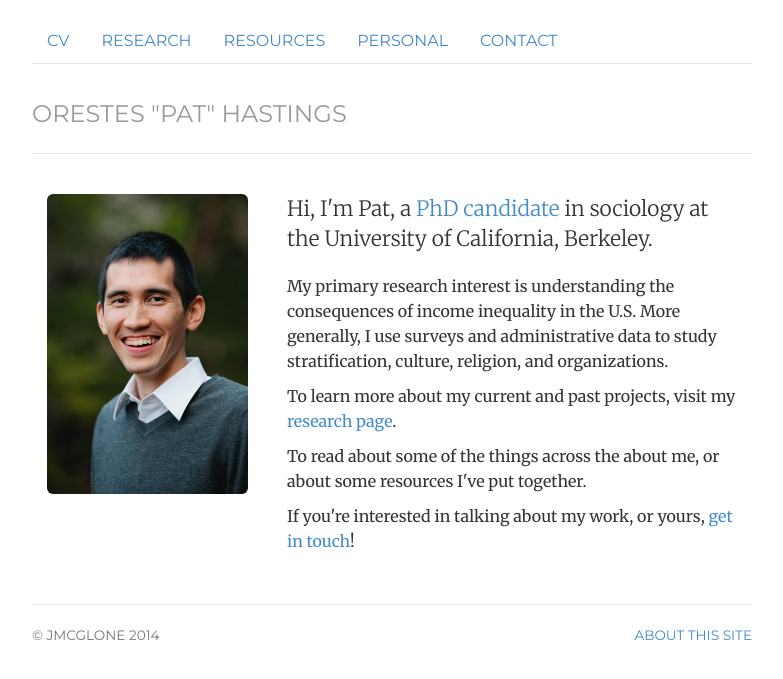
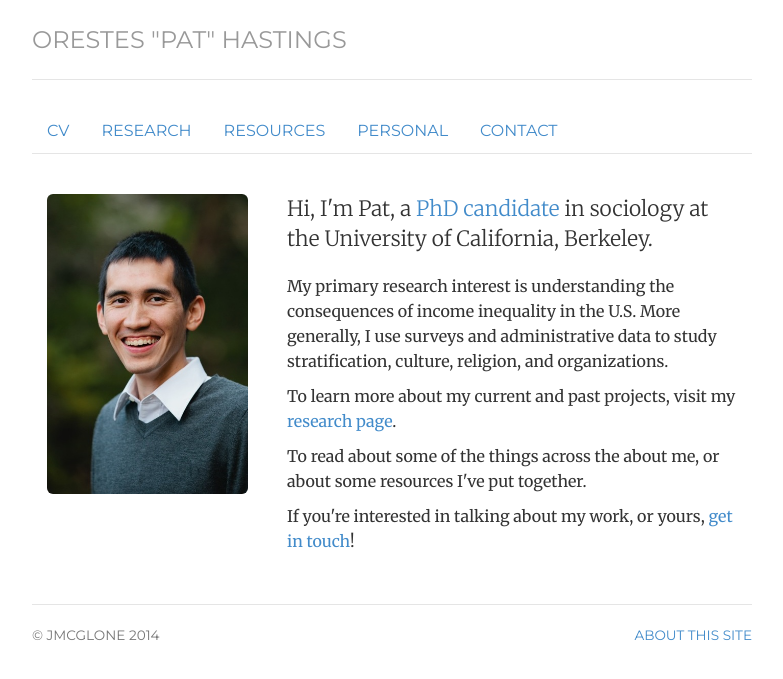
Before and after one commit to ophastings/ophastings.github.io, a Jekyll site: the page built from index.html, in a window 1280 px wide. Shown: the top 679 px of the page, without its empty margins (248-1031 px from the left). Built offline with Jekyll 4.4.1, drawn with Linux system fonts in a browser that asks for light colours.

Commit message:
Update header.html

```diff
--- a/_includes/header.html
+++ b/_includes/header.html
@@ -1,3 +1,6 @@
+<div class="header">
+<h3 class="text-muted"><a href="/">Orestes "Pat" Hastings</a></h3>
+</div>
 <div class="header">
 	<ul class="nav nav-pills">
 		<li class="{{ page.cv }}"><a href="/HastingsCV.pdf" title="CV">CV</a></li>
@@ -7,6 +10,3 @@
 		<li class="{{ page.contact }}"><a href="/contact" title="Contact">Contact</a></li>
 	</ul>
 </div> <!-- /header -->
-<div class="header">
-<h3 class="text-muted"><a href="/">Orestes "Pat" Hastings</a></h3>
-</div>
```
